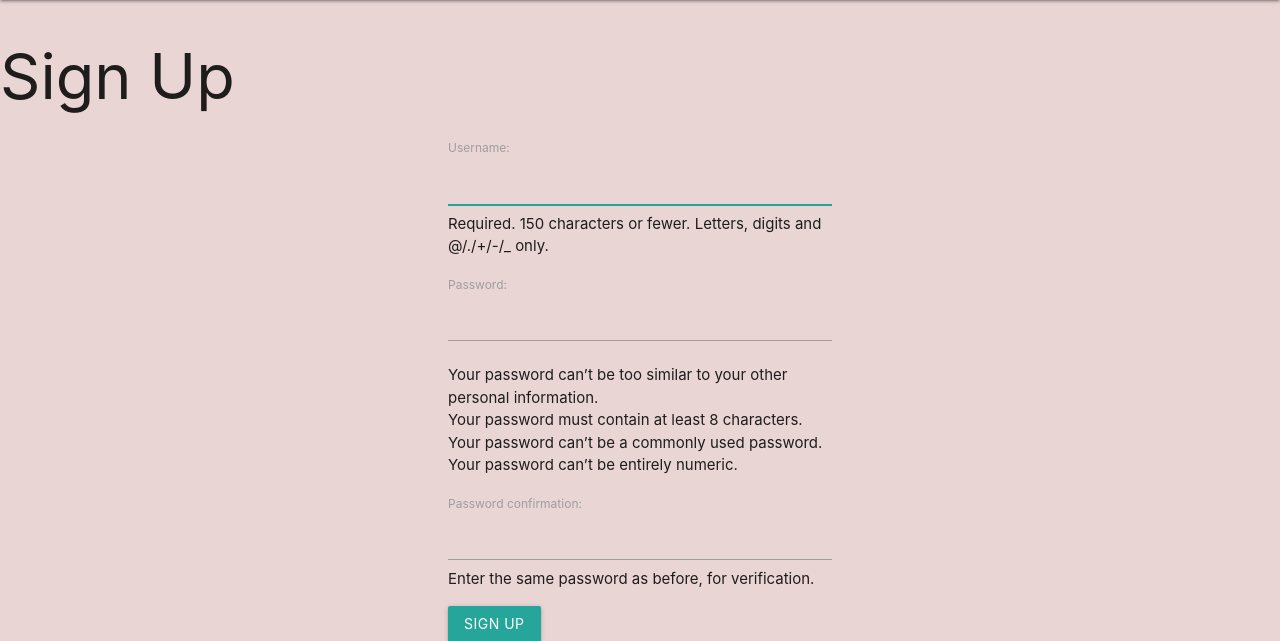
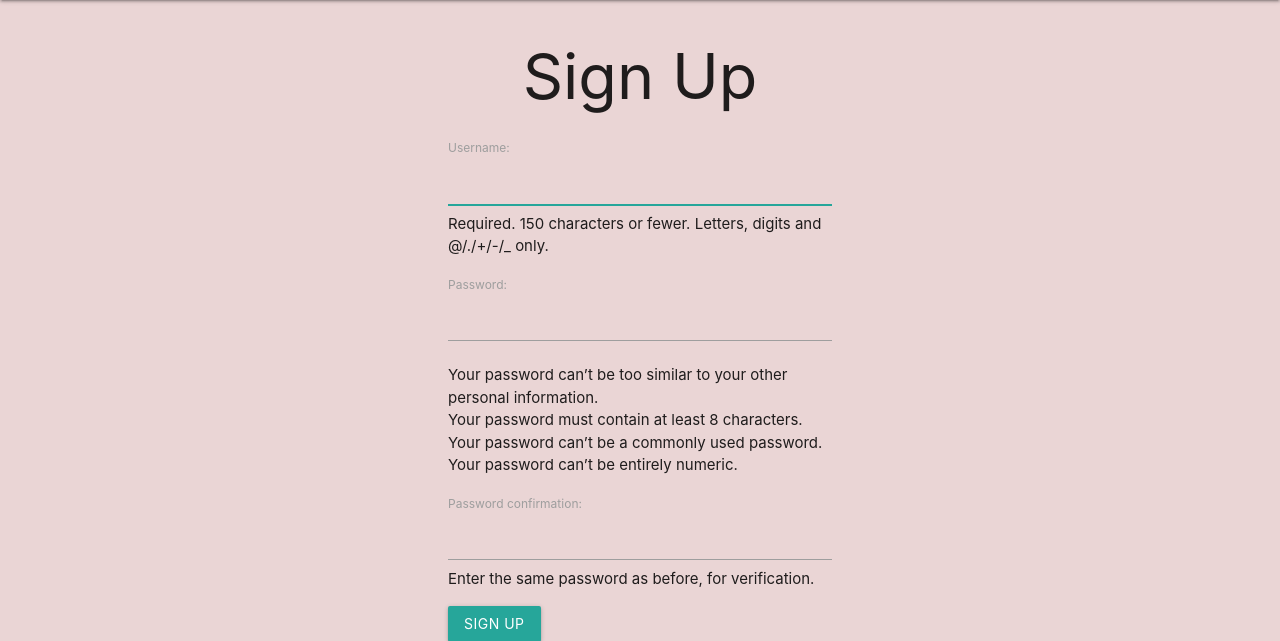
Before and after one commit to adamascencio/lovestruck, a Django app: page /accounts/signup/ in a window 1280 px wide. Shown: the part 64-705 px from the top of the page. Run offline with Django 4.2, Linux system fonts and the light colour scheme.

Commit message:
centered header on sign up page

```diff
--- a/main_app/templates/registration/signup.html
+++ b/main_app/templates/registration/signup.html
@@ -1,6 +1,6 @@
 {% extends 'base.html' %}
 {% block content %}
-<h1>Sign Up</h1>
+<h1 class="center">Sign Up</h1>
 <form action="{% url 'signup' %}" method="POST">
   {% csrf_token %}
   {{ form.as_p }}
```
